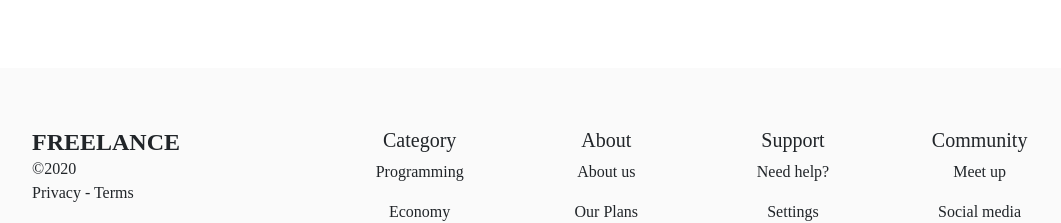
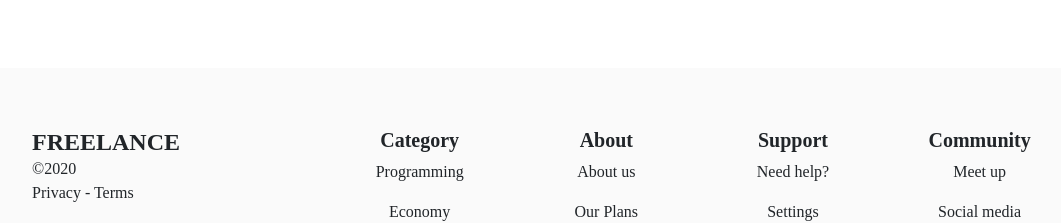
Before and after one commit to muskanmahajan37/flex-frontend, a React (Create React App) app: page / in a window 1280 px wide. Shown: the part 2400-2623 px from the top of the page, without its empty margins (112-1173 px from the left). Built offline with nearby package versions, Linux system fonts and the light colour scheme; no server answers; a web font is replaced by a local one.

Commit message:
changes to footer

```diff
--- a/src/components/headers/Footer.js
+++ b/src/components/headers/Footer.js
@@ -17,25 +17,25 @@ export default class Footer extends Component {
                     </div>
 
                     <div className="col-4 col-md-2">
-                        <h5>Category</h5>
+                        <h5><b>Category</b></h5>
                         <p>Programming</p>
                         <p>Economy</p>
                         <p>Music</p>
                     </div>
                     <div className="col-4 col-md-2">
-                        <h5>About</h5>
+                        <h5><b>About</b></h5>
                         <p>About us</p>
                         <p>Our Plans</p>
                         <p>What we offer</p>
                     </div>
                     <div className="col-4 col-md-2">
-                        <h5>Support</h5>
+                        <h5><b>Support</b></h5>
                         <p>Need help?</p>
                         <p>Settings</p>
                         <p>Contact us</p>
                     </div>
                     <div className="col-4 col-md-2">
-                        <h5>Community</h5>
+                        <h5><b>Community</b></h5>
                         <p>Meet up</p>
                         <p>Social media</p>
                         <p>Company</p>
```
